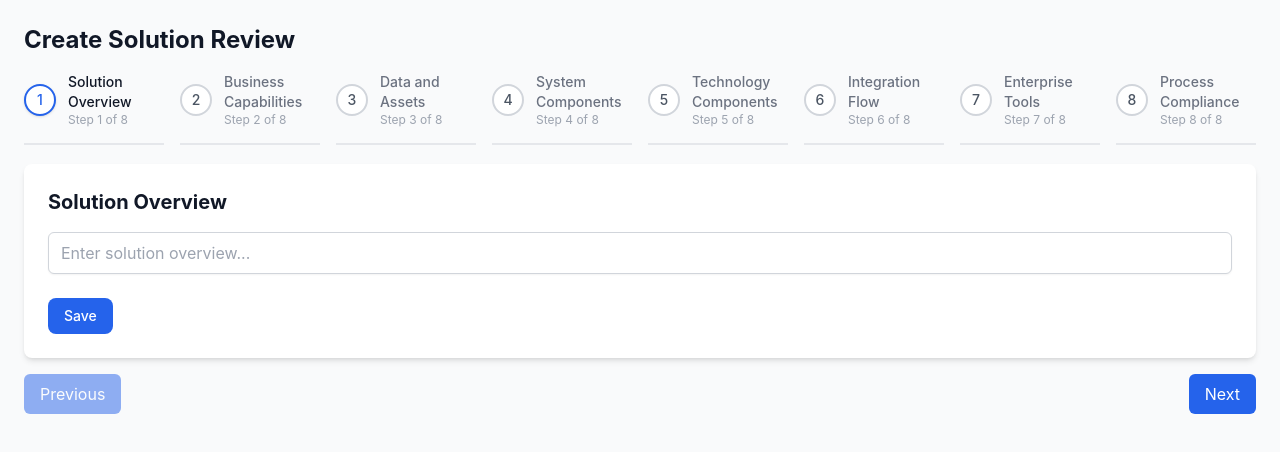
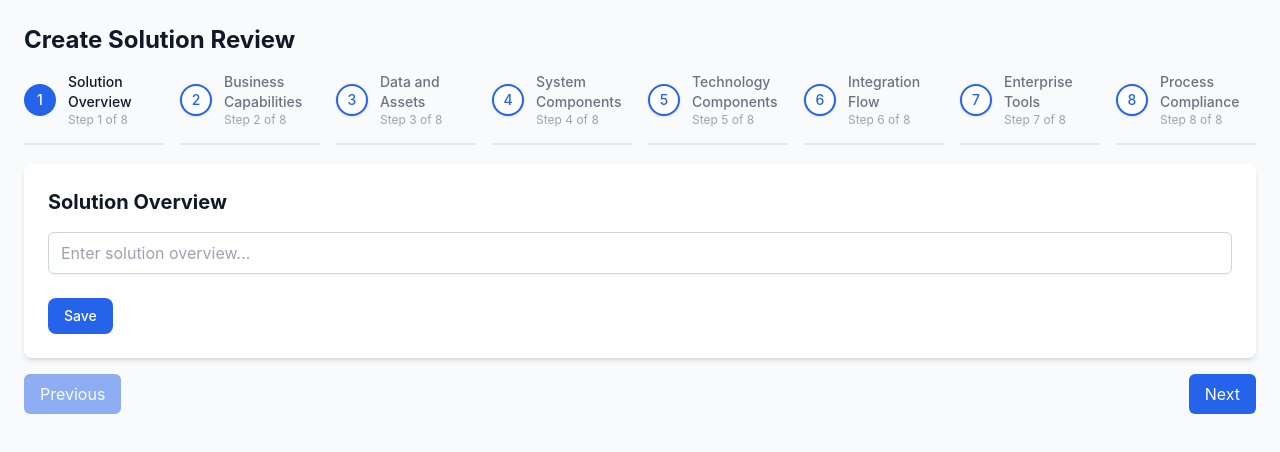
Before and after one commit to The-Unpaid-Developers/frontend, a React (Vite) app: page / in a window 1280 px wide. Both pictures are taken after a click on the button "New Solution Review". Shown: the top 452 px of the page. Built offline with nearby package versions, Linux system fonts and the light colour scheme.

Commit message:
chore: edit progress bar colouring

```diff
--- a/src/components/CreateSolutionReview/ProgressBar.tsx
+++ b/src/components/CreateSolutionReview/ProgressBar.tsx
@@ -50,8 +50,11 @@ export const ProgressBar: React.FC<ProgressBarProps> = ({ currentStep, steps, on
                     type="button"
                     onClick={() => onStepClick?.(idx)}
                     aria-current={isActive ? 'step' : undefined}
+                    // className={`flex items-center justify-center w-8 h-8 rounded-full border-2 flex-shrink-0 transition-colors
+                    //   ${isComplete ? 'bg-primary-600 border-primary-600 text-white' : isActive ? 'bg-white border-primary-600 text-primary-600 shadow' : 'bg-white border-gray-300 text-gray-600'}
+                    // `}
                     className={`flex items-center justify-center w-8 h-8 rounded-full border-2 flex-shrink-0 transition-colors
-                      ${isComplete ? 'bg-primary-600 border-primary-600 text-white' : isActive ? 'bg-white border-primary-600 text-primary-600 shadow' : 'bg-white border-gray-300 text-gray-600'}
+                      ${isActive ? 'bg-primary-600 border-primary-600 text-white' : 'bg-white border-primary-600 text-primary-600 shadow'}
                     `}
                     title={`${idx + 1}. ${step.label}`}
                   >
```
